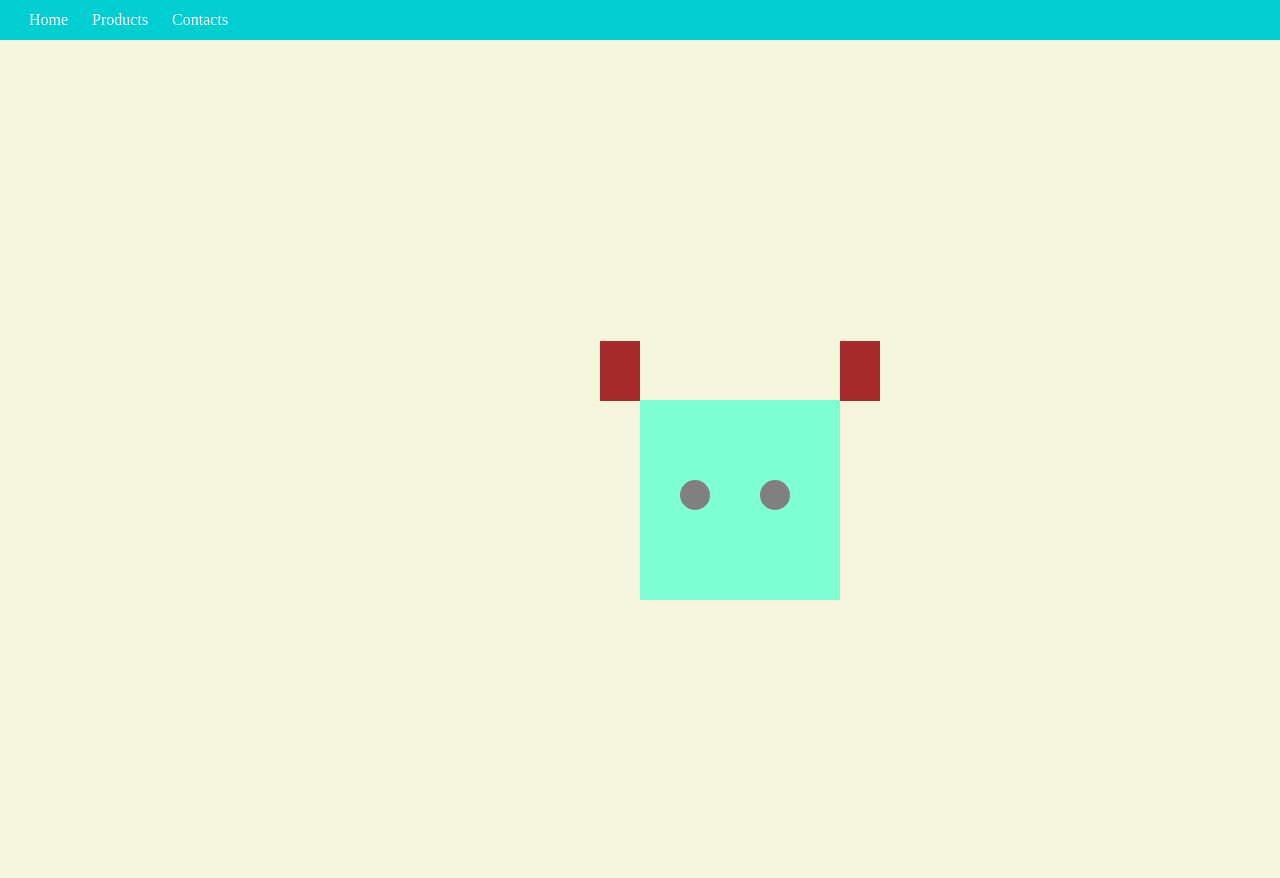
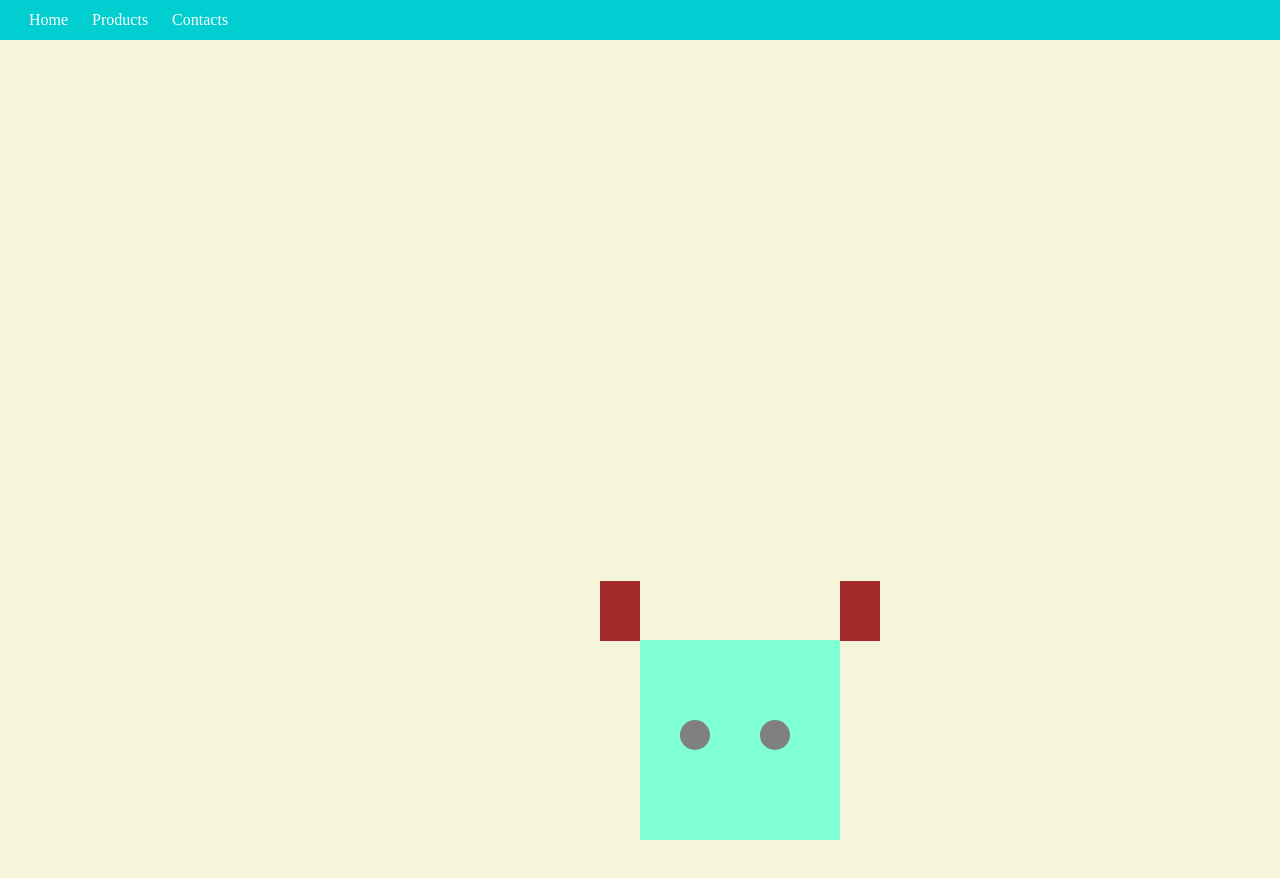
Before and after one commit to Yodremash/css3-html5-tasks, a plain HTML site: page lesson8-positioning/home-task2/index.html in a window 1280 px wide. Shown: the top 878 px of the page. Drawn offline with nearby package versions, Linux system fonts and the light colour scheme.

Commit message:
fix-head

```diff
--- a/lesson8-positioning/home-task2/style.css
+++ b/lesson8-positioning/home-task2/style.css
@@ -28,8 +28,7 @@
 }
 .head {
   position: absolute;
-  top: 50%;
-  left: 50%;
+  margin: 50%;
   width: 200px;
   height: 200px;
   background-color: aquamarine;
```
